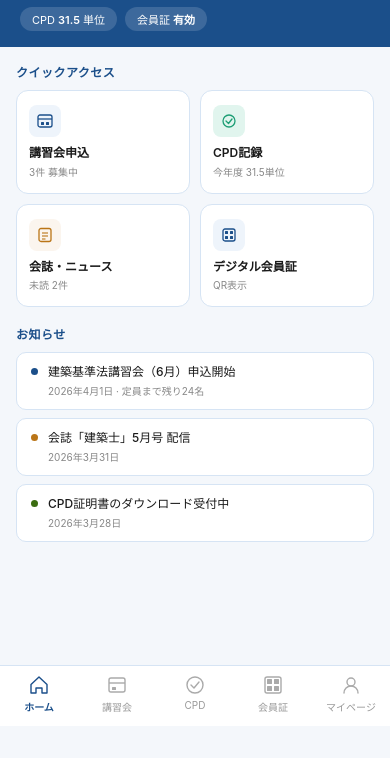
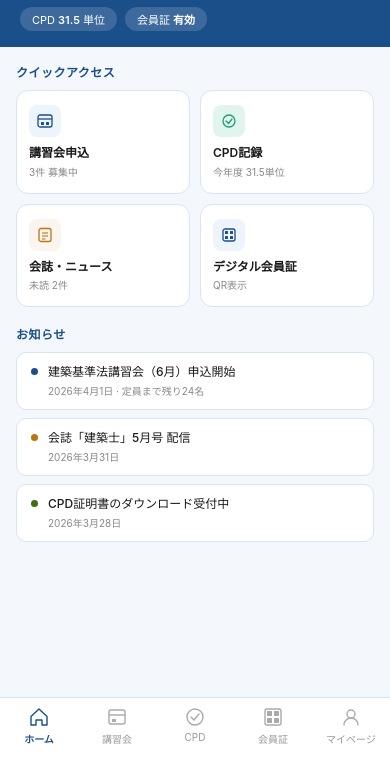
Before and after one commit to pixelworkskobayashi-wq/h-ab-connect-prototype, a plain HTML site: page index.html in a window 390 px wide. Shown: the part 86-844 px from the top of the page. Drawn offline with Linux system fonts and the light colour scheme.

Commit message:
fix: ボトムナビを常時表示に固定

```diff
--- a/index.html
+++ b/index.html
@@ -14,23 +14,26 @@
     align-items: flex-start;
     min-height: 100vh;
     padding: 20px 0;
+    overflow-x: hidden;
   }
   .phone {
     width: 375px;
-    min-height: 812px;
+    height: 812px;
     background: #F4F7FB;
     border-radius: 40px;
     overflow: hidden;
     box-shadow: 0 20px 60px rgba(0,0,0,0.18);
     position: relative;
+    display: flex;
+    flex-direction: column;
   }
   @media (max-width: 420px) {
-    body { padding: 0; background: #F4F7FB; }
-    .phone { width: 100vw; min-height: 100vh; border-radius: 0; box-shadow: none; }
+    body { padding: 0; background: #F4F7FB; align-items: stretch; }
+    .phone { width: 100vw; height: 100dvh; border-radius: 0; box-shadow: none; }
   }
 
   /* SCREENS */
-  .screen { display: none; flex-direction: column; min-height: 812px; }
+  .screen { display: none; flex-direction: column; height: 100%; }
   .screen.active { display: flex; }
 
   /* STATUS BAR */
@@ -68,7 +71,7 @@
   .hbadge b { font-weight: 600; }
 
   /* BODY */
-  .body { flex: 1; overflow-y: auto; padding: 16px; }
+  .body { flex: 1; overflow-y: auto; padding: 16px; -webkit-overflow-scrolling: touch; }
 
   /* BOTTOM NAV */
   .bottom-nav {
@@ -77,6 +80,9 @@
     display: flex;
     padding: 8px 0 12px;
     flex-shrink: 0;
+    position: sticky;
+    bottom: 0;
+    z-index: 100;
   }
   .nav-item {
     flex: 1; display: flex; flex-direction: column;
```
